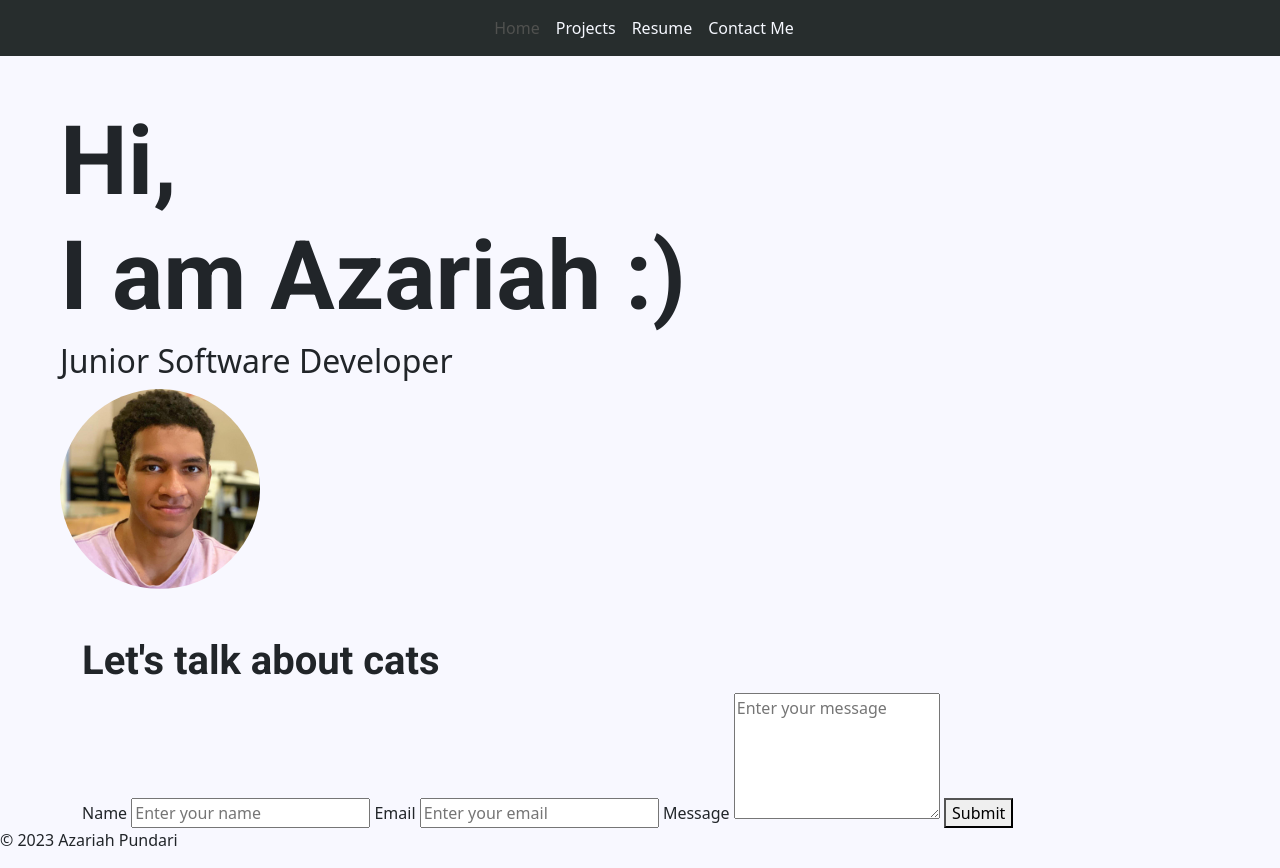
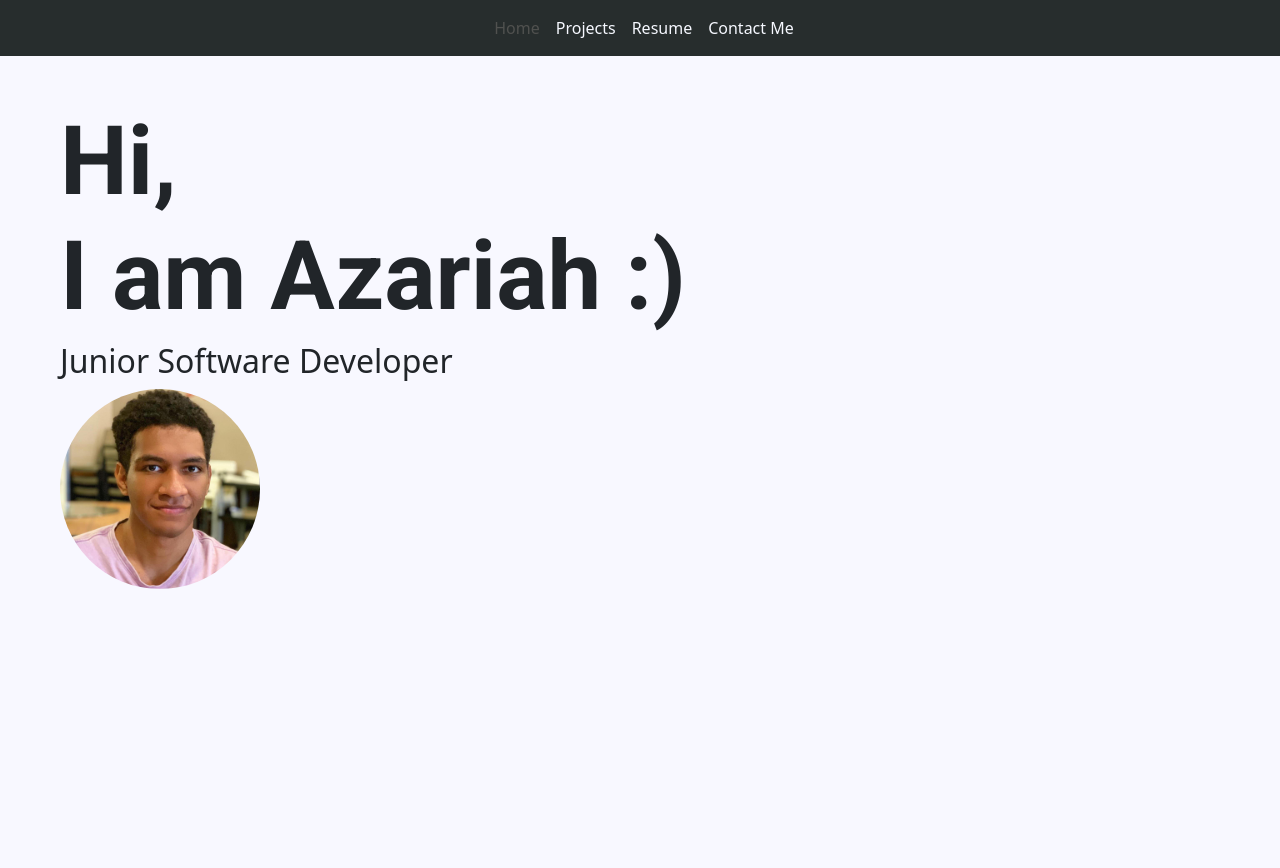
Before and after one commit to aztec-dev/web-portfolio, a website: page pages/index.html in a window 1280 px wide. Shown: the top 868 px of the page. After the commit the page ends 800 px from the top, so only its background shows below. Drawn offline with nearby package versions, Linux system fonts and the light colour scheme.

Commit message:
removed form and made todo

```diff
--- a/pages/index.html
+++ b/pages/index.html
@@ -80,32 +80,6 @@
 
     <!-- TODO: Add project carasoul here -->
 
-    <!-- Contact form -->
-    <form>
-      <div class="container">
-        <h1 class="roboto-bold">Let's talk about cats</h1>
-        <label for="name">Name</label>
-        <input type="text" id="name" placeholder="Enter your name" required />
-        <label for="email">Email</label>
-        <input
-          type="email"
-          id="email"
-          placeholder="Enter your email"
-          required
-        />
-        <label for="message">Message</label>
-        <textarea
-          id="message"
-          rows="5"
-          placeholder="Enter your message"
-          required
-        ></textarea>
-        <button type="submit">Submit</button>
-      </div>
-    </form>
-
-    <footer>
-      <p>© 2023 Azariah Pundari</p>
-    </footer>
+    <!-- TODO: Add contact form -->
   </body>
 </html>
```
